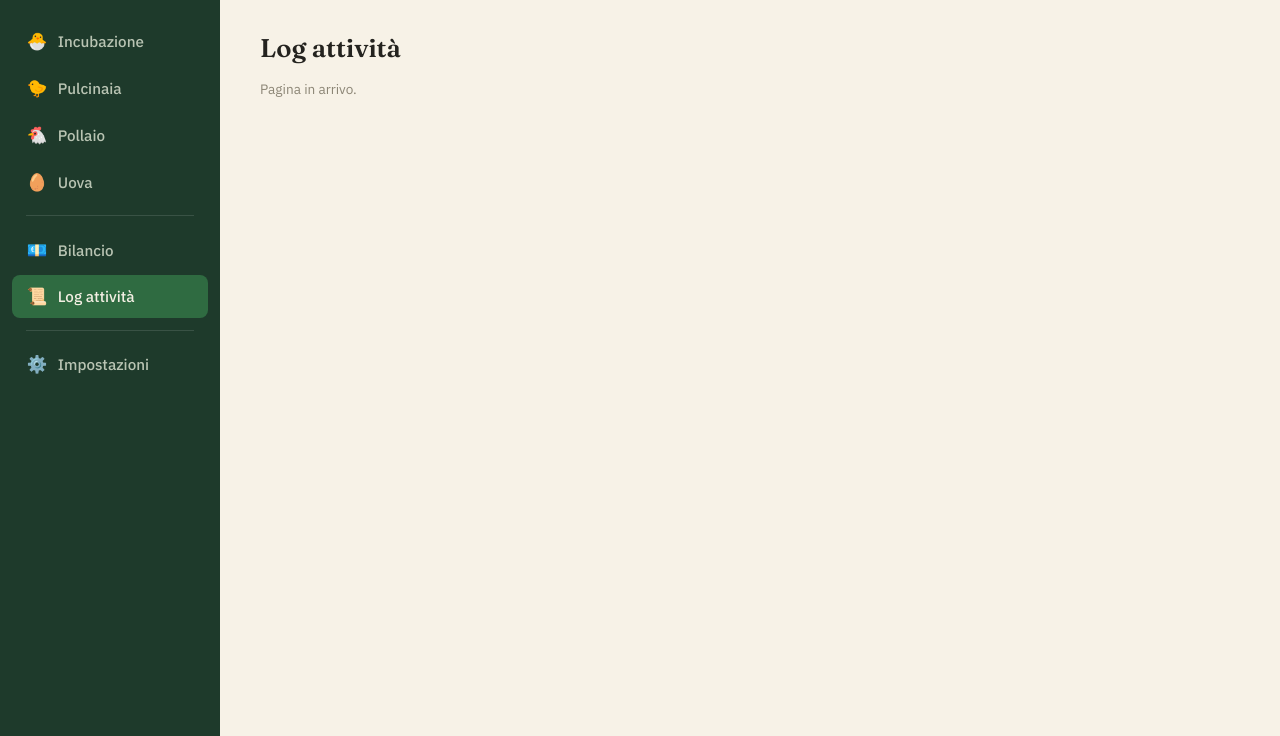
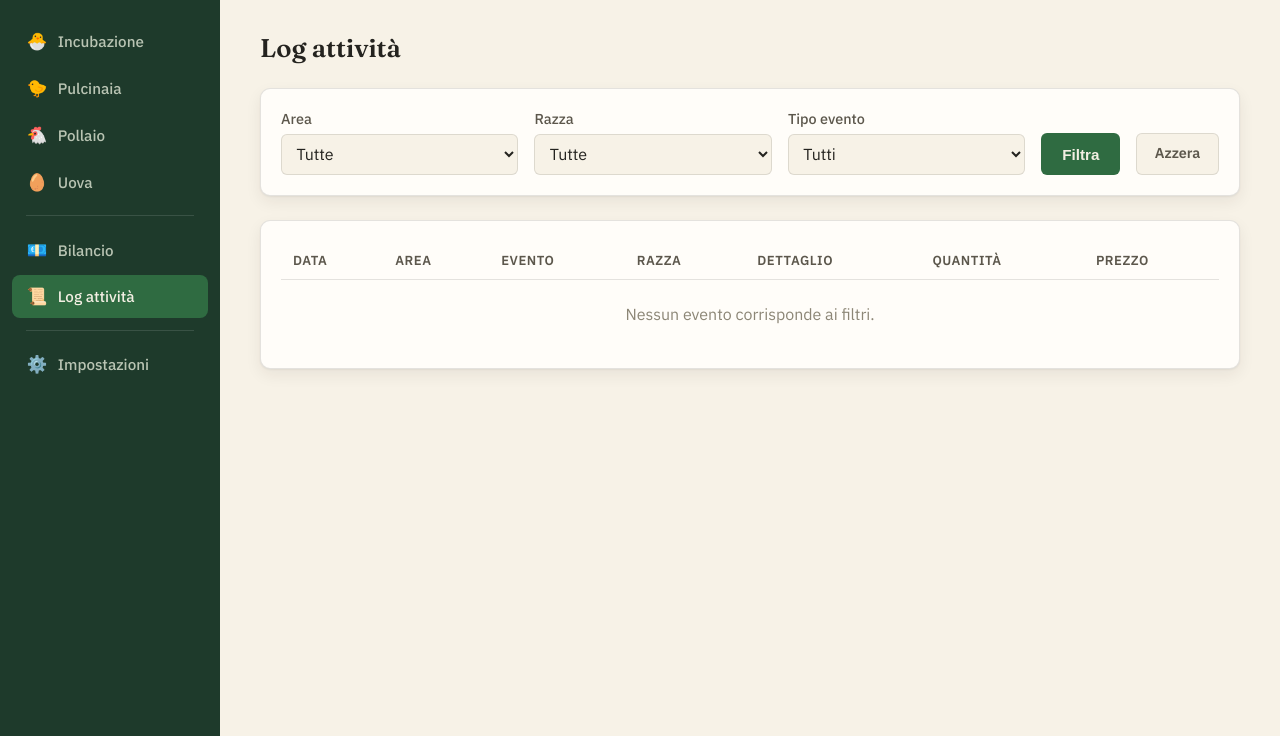
Before and after one commit to ncldlbn/pitedex, a Flask app: page /log-attivita in a window 1280 px wide. Shown: the part 64-800 px from the top of the page. Run offline with Flask 3, Linux system fonts and the light colour scheme; data comes from the database, SQL or seed files in the repository; data that the repository does not hold is empty.

Commit message:
Migliora selezione gruppo in Pollaio e aggiunge Log attività
- Pollaio: sostituisce il menu a tendina piatto (poi con optgroup) con
  una cascata di select (razza, sesso, anno di nascita, destinazione)
  per scegliere il gruppo su cui operare, con badge dei capi
  disponibili accanto al campo quantità
- Riordina i pulsanti azione (ingresso, perdita, vendita,
  macellazione, cambio destinazione)
- Log attività: nuova pagina con feed cronologico unico di tutti gli
  eventi (incubatrice, pulcinaia, pollaio, registro uova) e filtri
  per area/razza/tipo evento
- Incubazione e Pulcinaia: il totale per razza nella scheda è ora più
  evidente (grassetto, colore primario)

Co-Authored-By: Claude Sonnet 5 <noreply@anthropic.com>

```diff
--- a/app.py
+++ b/app.py
@@ -351,7 +351,7 @@ def index():
         elenco_razze=elenco_razze,
         destinazioni=DESTINAZIONI,
         composizione_razze=pollaio_composizione_per_razza(db),
-        gruppi_pollaio=pollaio_disponibili(db),
+        gruppi_pollaio=[dict(g) for g in pollaio_disponibili(db)],
         gruppi_pulcinaia=pulcinaia_disponibili(db),
     )
 
@@ -821,9 +821,124 @@ def bilancio():
     return render_template("bilancio.html")
 
 
+AREA_INFO = {
+    "incubazione": ("🐣", "Incubazione"),
+    "pulcinaia": ("🐤", "Pulcinaia"),
+    "pollaio": ("🐔", "Pollaio"),
+    "uova": ("🥚", "Uova"),
+}
+
+EVENTO_LABEL = {
+    "entrata": "Entrata",
+    "acquisto": "Acquisto",
+    "perdita": "Perdita",
+    "trasferimento": "Trasferimento in pulcinaia",
+    "promozione": "Promozione",
+    "vendita": "Vendita",
+    "macellazione": "Macellazione",
+    "cambio_destinazione_uscita": "Cambio destinazione",
+    "cambio_destinazione_entrata": "Cambio destinazione",
+    "raccolta": "Raccolta",
+}
+
+EVENTI_POSITIVI_PER_AREA = {
+    "incubazione": {"entrata", "acquisto"},
+    "pulcinaia": {"entrata", "acquisto"},
+    "pollaio": {"promozione", "acquisto", "cambio_destinazione_entrata"},
+    "uova": {"raccolta"},
+}
+
+# Solo per il filtro: distingue le due direzioni del cambio destinazione,
+# che in EVENTO_LABEL condividono la stessa etichetta visualizzata.
+EVENTO_LABEL_FILTRO = {
+    **EVENTO_LABEL,
+    "cambio_destinazione_uscita": "Cambio destinazione (uscita)",
+    "cambio_destinazione_entrata": "Cambio destinazione (entrata)",
+}
+
+
+def log_attivita_eventi(db, area=None, razza_id=None, evento=None):
+    """Unifica i quattro log di eventi in un unico feed cronologico, con filtri opzionali."""
+    righe = db.execute(
+        """
+        SELECT * FROM (
+            SELECT razza_id, evento, data, numero_uova AS quantita, 'uova' AS unita, 'incubazione' AS area,
+                   NULL AS sesso, NULL AS anno_nascita, NULL AS destinazione, NULL AS data_nascita,
+                   prezzo_acquisto_totale, NULL AS prezzo_vendita_totale
+            FROM eventi_incubatrice
+            UNION ALL
+            SELECT razza_id, evento, data, numero_capi, 'capi', 'pulcinaia',
+                   NULL, NULL, NULL, data_nascita,
+                   prezzo_acquisto_totale, prezzo_vendita_totale
+            FROM eventi_pulcinaia
+            UNION ALL
+            SELECT razza_id, evento, data, numero_capi, 'capi', 'pollaio',
+                   sesso, anno_nascita, destinazione, NULL,
+                   prezzo_acquisto_totale, prezzo_vendita_totale
+            FROM eventi_pollaio
+            UNION ALL
+            SELECT razza_id, evento, data, numero_uova, 'uova', 'uova',
+                   NULL, NULL, NULL, NULL,
+                   NULL, prezzo_vendita_totale
+            FROM eventi_registro_uova
+        )
+        WHERE (:area IS NULL OR area = :area)
+          AND (:razza_id IS NULL OR razza_id = :razza_id)
+          AND (:evento IS NULL OR evento = :evento)
+        ORDER BY data DESC, razza_id
+        """,
+        {"area": area, "razza_id": razza_id, "evento": evento},
+    ).fetchall()
+
+    razze = {r["id"]: r["nome"] for r in db.execute("SELECT id, nome FROM razze").fetchall()}
+
+    eventi = []
+    for r in righe:
+        icona, area_label = AREA_INFO[r["area"]]
+        dettagli = []
+        if r["sesso"]:
+            dettagli.append(SESSO_LABEL[r["sesso"]])
+        if r["anno_nascita"]:
+            dettagli.append(f"nati nel {r['anno_nascita']}")
+        if r["destinazione"]:
+            dettagli.append(DESTINAZIONI[r["destinazione"]])
+        if r["data_nascita"]:
+            dettagli.append(f"nato il {r['data_nascita']}")
+
+        prezzo = r["prezzo_vendita_totale"] or r["prezzo_acquisto_totale"]
+        prezzo_tipo = "vendita" if r["prezzo_vendita_totale"] else "acquisto"
+
+        eventi.append({
+            "data": r["data"],
+            "icona": icona,
+            "area": area_label,
+            "evento": EVENTO_LABEL.get(r["evento"], r["evento"]),
+            "razza": razze.get(r["razza_id"], "—"),
+            "segno": "+" if r["evento"] in EVENTI_POSITIVI_PER_AREA[r["area"]] else "-",
+            "quantita": r["quantita"],
+            "unita": r["unita"],
+            "dettaglio": " · ".join(dettagli),
+            "prezzo": prezzo,
+            "prezzo_tipo": prezzo_tipo,
+        })
+    return eventi
+
+
 @app.route("/log-attivita")
 def log_attivita():
-    return render_template("log_attivita.html")
+    db = get_db()
+    razze = db.execute("SELECT id, nome FROM razze ORDER BY nome").fetchall()
+    area = request.args.get("area") or None
+    razza_id = request.args.get("razza_id") or None
+    evento = request.args.get("evento") or None
+    return render_template(
+        "log_attivita.html",
+        eventi=log_attivita_eventi(db, area=area, razza_id=int(razza_id) if razza_id else None, evento=evento),
+        razze=razze,
+        aree=AREA_INFO,
+        eventi_label=EVENTO_LABEL_FILTRO,
+        filtri={"area": area or "", "razza_id": razza_id or "", "evento": evento or ""},
+    )
 
 
 @app.route("/razze")
--- a/static/style.css
+++ b/static/style.css
@@ -220,6 +220,13 @@ a.razza-name:hover {
     color: var(--text-muted);
 }
 
+.razza-total-evidente {
+    font-size: 1rem;
+    font-weight: 600;
+    color: var(--text-primary);
+    font-variant-numeric: tabular-nums;
+}
+
 /* Grafico a barre orizzontali (Pollaio) */
 
 .barre-orizzontali {
@@ -345,6 +352,16 @@ td.empty {
     color: var(--badge-text);
     font-size: 0.82rem;
     font-weight: 500;
+}
+
+.campo-con-badge {
+    display: flex;
+    align-items: center;
+    gap: 0.6rem;
+}
+
+.campo-con-badge input {
+    flex: 1;
 }
 
 /* Forms */
--- a/templates/incubazione.html
+++ b/templates/incubazione.html
@@ -29,7 +29,7 @@
     <div class="card" data-totale="{{ g.uova_in_attesa }}" data-nome="{{ g.razza }}">
         <div class="card-header">
             <span class="razza-name">{{ g.razza }}</span>
-            <span class="razza-total">{{ g.uova_in_attesa }} uova in attesa</span>
+            <span class="razza-total razza-total-evidente">{{ g.uova_in_attesa }} uova</span>
         </div>
     </div>
     {% endfor %}
--- a/templates/log_attivita.html
+++ b/templates/log_attivita.html
@@ -1,5 +1,66 @@
 {% extends "base.html" %}
 {% block content %}
 <h1 class="page-title">Log attività</h1>
-<p class="hint">Pagina in arrivo.</p>
+
+<div class="card" style="margin-bottom: 1.5rem;">
+    <form method="get" class="query-form">
+        <label>Area
+            <select name="area">
+                <option value="">Tutte</option>
+                {% for chiave, info in aree.items() %}
+                <option value="{{ chiave }}" {{ 'selected' if filtri.area == chiave else '' }}>{{ info[0] }} {{ info[1] }}</option>
+                {% endfor %}
+            </select>
+        </label>
+        <label>Razza
+            <select name="razza_id">
+                <option value="">Tutte</option>
+                {% for r in razze %}
+                <option value="{{ r.id }}" {{ 'selected' if filtri.razza_id == r.id|string else '' }}>{{ r.nome }}</option>
+                {% endfor %}
+            </select>
+        </label>
+        <label>Tipo evento
+            <select name="evento">
+                <option value="">Tutti</option>
+                {% for chiave, etichetta in eventi_label.items() %}
+                <option value="{{ chiave }}" {{ 'selected' if filtri.evento == chiave else '' }}>{{ etichetta }}</option>
+                {% endfor %}
+            </select>
+        </label>
+        <button type="submit">Filtra</button>
+        <a class="button-link button-link-secondary" href="{{ url_for('log_attivita') }}">Azzera</a>
+    </form>
+</div>
+
+<div class="card matrice-scroll">
+    <table>
+        <thead>
+            <tr>
+                <th>Data</th>
+                <th>Area</th>
+                <th>Evento</th>
+                <th>Razza</th>
+                <th>Dettaglio</th>
+                <th>Quantità</th>
+                <th>Prezzo</th>
+            </tr>
+        </thead>
+        <tbody>
+            {% for e in eventi %}
+            <tr>
+                <td>{{ e.data }}</td>
+                <td>{{ e.icona }} {{ e.area }}</td>
+                <td>{{ e.evento }}</td>
+                <td>{{ e.razza }}</td>
+                <td>{{ e.dettaglio }}</td>
+                <td class="num">{{ e.segno }}{{ e.quantita }} {{ e.unita }}</td>
+                <td class="num">{% if e.prezzo %}€ {{ '%.2f'|format(e.prezzo) }} ({{ e.prezzo_tipo }}){% else %}—{% endif %}</td>
+            </tr>
+            {% else %}
+            <tr><td colspan="7" class="empty">Nessun evento corrisponde ai filtri.</td></tr>
+            {% endfor %}
+        </tbody>
+    </table>
+</div>
 {% endblock %}
--- a/templates/pulcinaia.html
+++ b/templates/pulcinaia.html
@@ -30,7 +30,7 @@
     <div class="card" data-totale="{{ g.totale_capi }}" data-nome="{{ g.razza }}">
         <div class="card-header">
             <span class="razza-name">{{ g.razza }}</span>
-            <span class="razza-total">{{ g.totale_capi }} pulcini</span>
+            <span class="razza-total razza-total-evidente">{{ g.totale_capi }} pulcini</span>
         </div>
     </div>
     {% endfor %}
```
Also changed, not shown: templates/index.html (+131 -76 lines).
